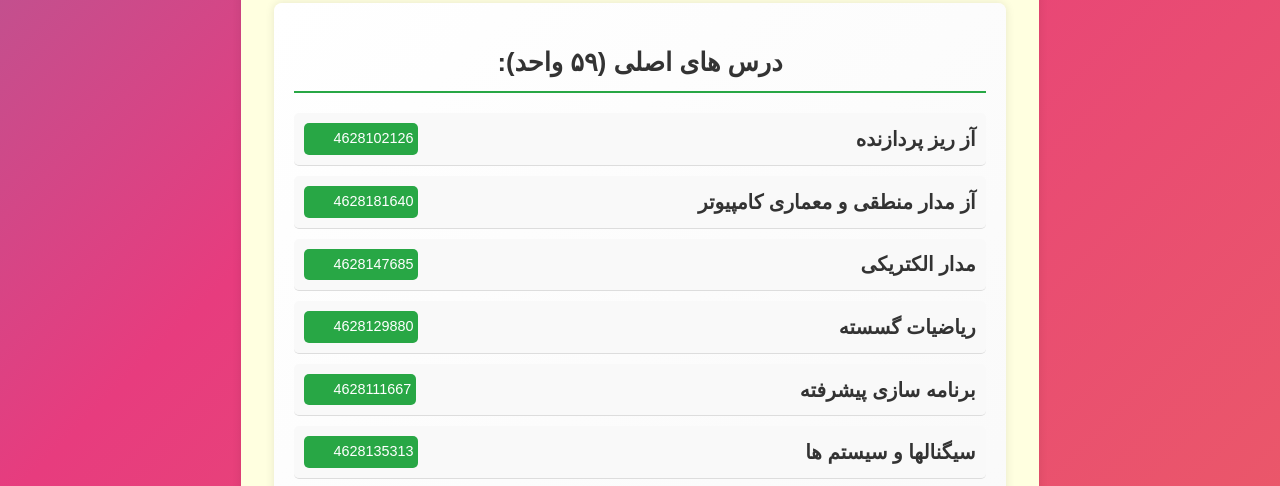
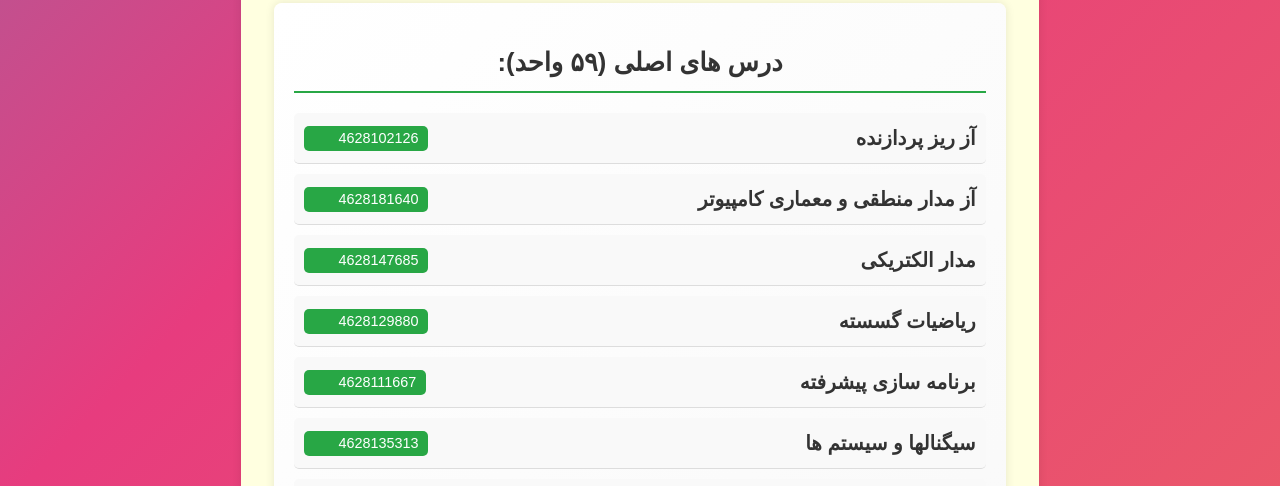
Before and after one commit to hrnrxb/Before1403-CE-Chart-w-code, a plain HTML site: page index.html in a window 1280 px wide. Shown: the part 288-774 px from the top of the page. Drawn offline with Linux system fonts and the light colour scheme; a web font is replaced by a local one.

Commit message:
Update index.css

```diff
--- a/index.css
+++ b/index.css
@@ -145,11 +145,11 @@ body {
     background-color: #28a745; /* Green button */
     color: white;
     border: none;
-    padding: 5px;
+    padding: 5px 10px;
     font-size: 0.9rem;
     cursor: pointer;
     border-radius: 5px;
-    transition: background-color 0.2s; /* Smooth transition */
+    transition: background-color 0.1s; /* Smooth transition */
     white-space: nowrap;
     display: flex;
     align-items: center;
@@ -157,7 +157,7 @@ body {
     width: auto;
     text-align: center;
     vertical-align: middle;
-    line-height: 1.5;
+    line-height: 1;
 }
 
 .copy-button:hover {
```
